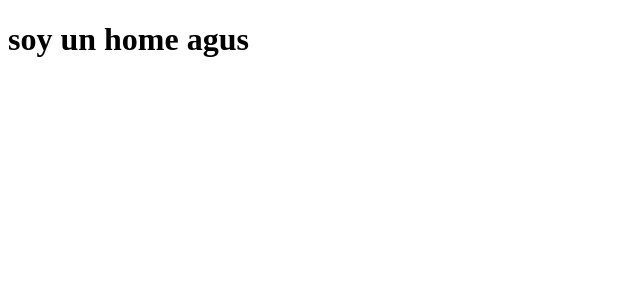
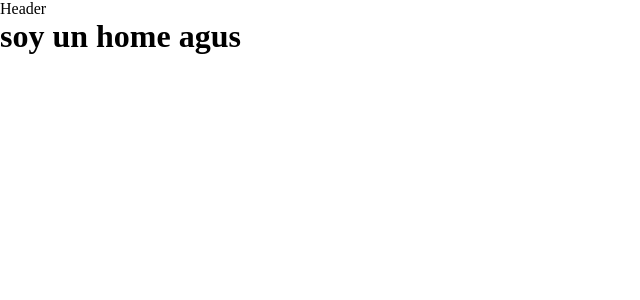
Before and after one commit to ttronge/inthepear, a React (Create React App) app in the folder front/: page / in a window 1280 px wide. Shown: the top 300 px of the page, without its empty margins (0-640 px from the left). Built offline with nearby package versions, Linux system fonts and the light colour scheme.

Commit message:
initial header

```diff
--- /dev/null
+++ b/front/src/Components/Header/index.jsx
@@ -0,0 +1,9 @@
+import './style.css';
+
+const Header = () => {
+    return (
+        <div>Header</div>
+    )
+}
+
+export default Header;
--- a/front/src/index.css
+++ b/front/src/index.css
@@ -1,3 +1,8 @@
+*{
+    box-sizing: border-box;
+    margin: 0px;
+    padding: 0px;
+  }
 /*
 aca van a estar los css de las pages
 */
--- a/front/src/index.js
+++ b/front/src/index.js
@@ -2,11 +2,13 @@
 import ReactDOM from 'react-dom/client';
 import './index.css';
 import App from './App';
+import Header from './Components/Header';
 
 
 const root = ReactDOM.createRoot(document.getElementById('root'));
 root.render(
   <React.StrictMode>
+    <Header />
     <App />
   </React.StrictMode>
 );
```
Also changed, not shown: front/src/Components/Header/style.css (added).
